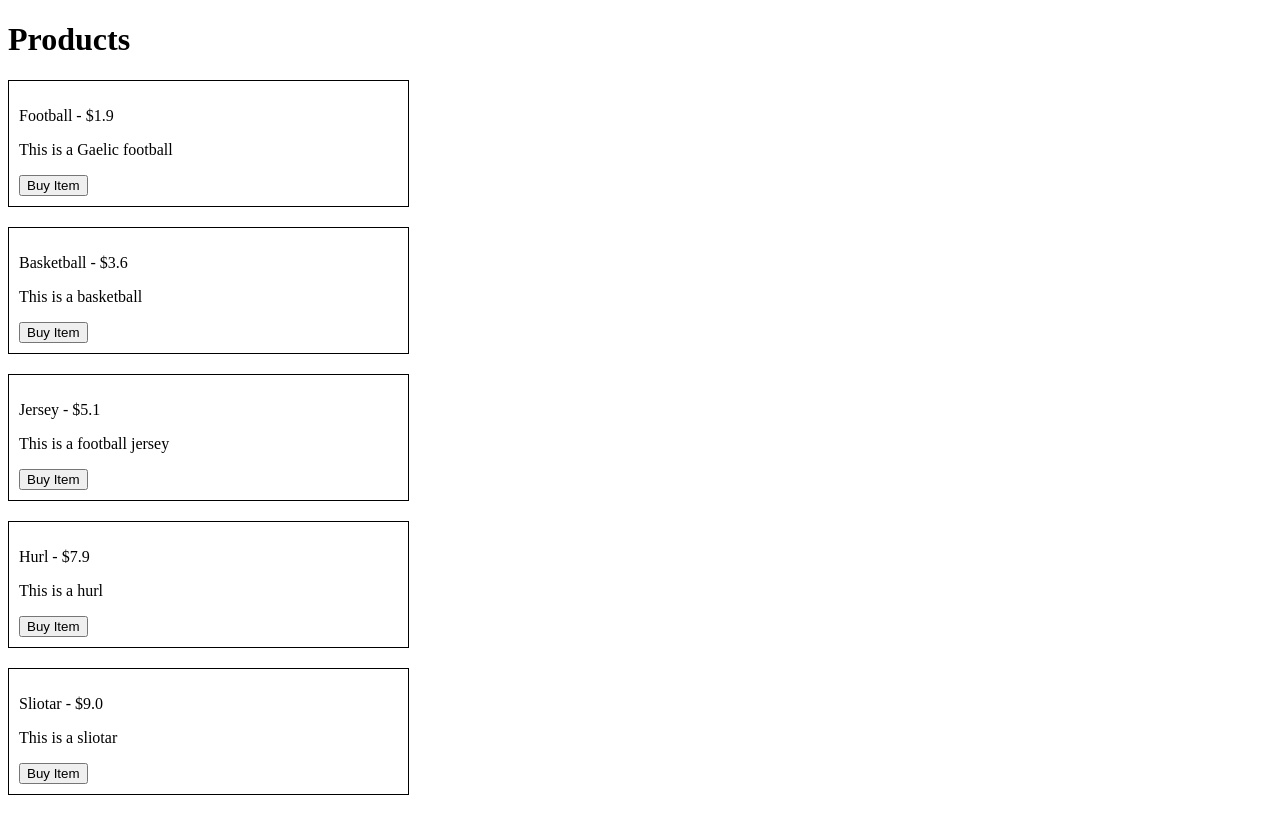
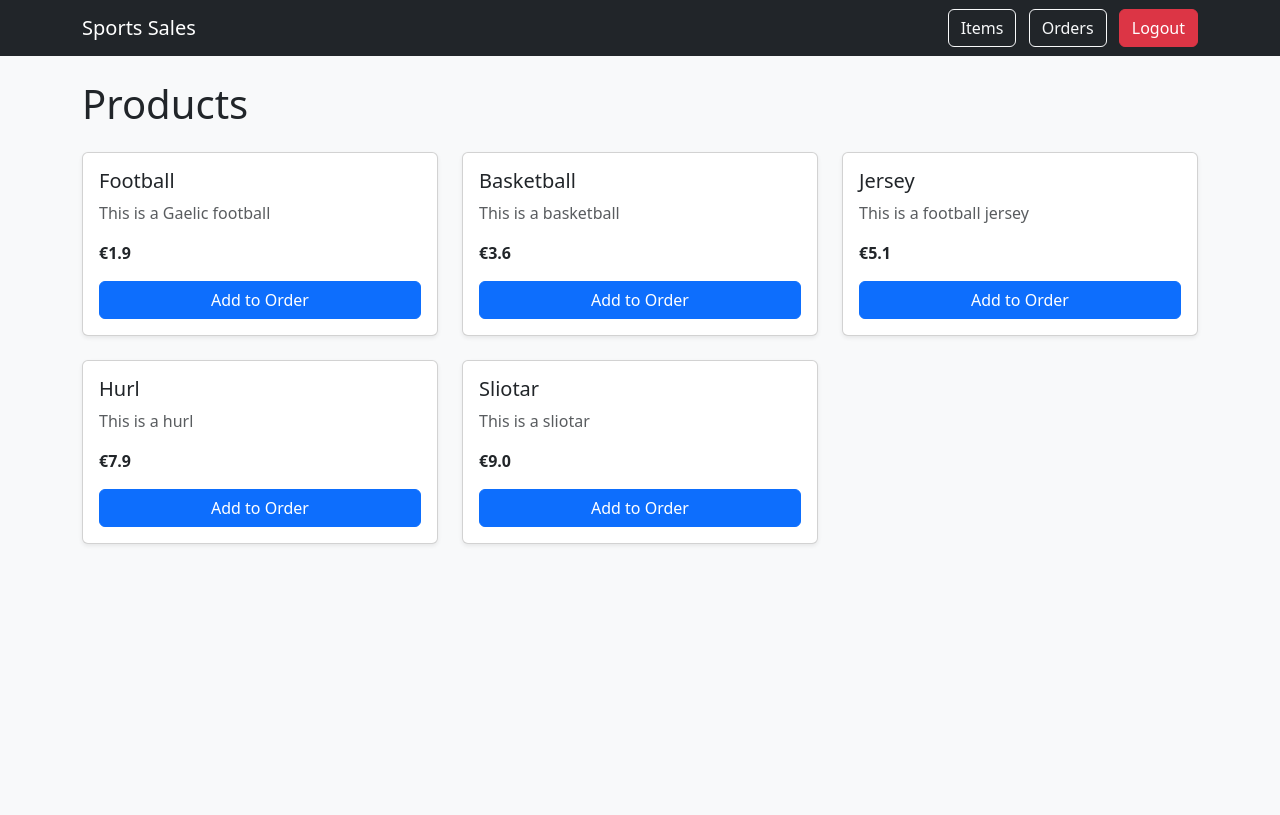
Before and after one commit to CianDonnelly21/WebFramework_SportsSales_Project, a Django app: page /item/ in a window 1280 px wide. After the commit the page ends 545 px from the top, so only its background shows below. Run offline with Django 5.2, Linux system fonts and the light colour scheme; data comes from the database, SQL or seed files in the repository; both versions use the stored data as it was after the commit.

Commit message:
Update in UI

```diff
--- a/SportsSales/SportsSales/urls.py
+++ b/SportsSales/SportsSales/urls.py
@@ -22,10 +22,11 @@ from SportsSalesApp import views
 urlpatterns = [
     path('', auth_views.LoginView.as_view(), name = 'home'),
     path('admin/', admin.site.urls),
-    path('order/', views.order),
+    path('order/', views.order, name = 'order'),
     path('orderItem/', views.OrderItem),
     path('item/', views.items),
     path('login/', auth_views.LoginView.as_view(redirect_authenticated_user = False), name = 'login'),
     path('logout/', auth_views.LogoutView.as_view(http_method_names=['get', 'post']), name='logout'),    path('all-orders/', views.all_orders, name = 'all_orders'),
-path('update-order/<int:order_id>/', views.update_order_status, name='update_order')
+    path('update-order/<int:order_id>/', views.update_order_status, name='update_order'),
+    path('checkout/', views.checkout, name='checkout'),
 ]
--- a/SportsSales/SportsSalesApp/admin.py
+++ b/SportsSales/SportsSalesApp/admin.py
@@ -6,3 +6,4 @@ admin.site.register(Order)
 admin.site.register(OrderItem)
 admin.site.register(Role)
 admin.site.register(Payment)
+admin.site.register(UserProfile)
--- a/SportsSales/SportsSalesApp/models.py
+++ b/SportsSales/SportsSalesApp/models.py
@@ -5,7 +5,7 @@ from django.contrib.auth.models import User
 # Order
 # ~~~~~~~~~~~~~~~~~~~~~~~~~~~~~~~~~~~~~~~~~~~~~~~~~~~~~~~~~~~~~~~~
 class Order(models.Model):
-    order_id = models.IntegerField(primary_key = True)
+    order_id = models.AutoField(primary_key = True)
     user = models.ForeignKey(User, on_delete = models.CASCADE)
     date = models.DateField()
     status = models.CharField(max_length = 30)
--- a/SportsSales/SportsSalesApp/templates/item.html
+++ b/SportsSales/SportsSalesApp/templates/item.html
@@ -2,23 +2,53 @@
 <html lang="en">
 <head>
     <meta charset="UTF-8">
-    <title> Sports Sales App </title>
+    <title>Sports Sales App</title>
+    <link href="https://cdn.jsdelivr.net/npm/bootstrap@5.3.0/dist/css/bootstrap.min.css" rel="stylesheet">
 </head>
-<body>
-    <h1> Products </h1>
 
-    {% for item in items %}
-    <div style = "margin-bottom:20px; padding:10px; width: 30%; border:1px solid;">
-        <p> {{item.name}} - ${{item.price}}</p>
-        <p> {{item.description}} </p>
+<body class="bg-light">
 
-        <form method="post" action="/order/">
-            {% csrf_token %}
-            <input type="hidden" name="item_id" value="{{ item.item_id }}">
-            <button type="submit">Buy Item</button>
-        </form>
+<nav class="navbar navbar-dark bg-dark mb-4">
+  <div class="container">
+    <a class="navbar-brand" href="/item/">Sports Sales</a>
 
+    <div>
+      <a href="/item/" class="btn btn-outline-light me-2">Items</a>
+      <a href="/order/" class="btn btn-outline-light me-2">Orders</a>
+
+      <form action="/logout/" method="post" style="display:inline;">
+        {% csrf_token %}
+        <button class="btn btn-danger">Logout</button>
+      </form>
     </div>
-    {% endfor %}
+  </div>
+</nav>
+
+<div class="container">
+
+    <h1 class="mb-4">Products</h1>
+
+    <div class="row">
+        {% for item in items %}
+        <div class="col-md-4">
+            <div class="card mb-4 shadow-sm">
+                <div class="card-body">
+                    <h5 class="card-title">{{ item.name }}</h5>
+                    <p class="text-muted">{{ item.description }}</p>
+                    <p><strong>€{{ item.price }}</strong></p>
+
+                    <form method="post" action="/order/">
+                        {% csrf_token %}
+                        <input type="hidden" name="item_id" value="{{ item.item_id }}">
+                        <button class="btn btn-primary w-100">Add to Order</button>
+                    </form>
+                </div>
+            </div>
+        </div>
+        {% endfor %}
+    </div>
+
+</div>
+
 </body>
 </html>
--- a/SportsSales/SportsSalesApp/tests.py
+++ b/SportsSales/SportsSalesApp/tests.py
@@ -1,4 +1,3 @@
-from Demos.win32ts_logoff_disconnected import username
 from django.test import TestCase
 from django.contrib.auth.models import User
 from .models import Item, Order, OrderItem
--- a/SportsSales/SportsSalesApp/views.py
+++ b/SportsSales/SportsSalesApp/views.py
@@ -13,25 +13,46 @@ def order(request):
     if request.method == "POST":
         item_id = request.POST.get('item_id')
 
-        user = User.objects.get(id=1)
+        user = request.user
 
-        new_order = Order.objects.last()
+        new_order = Order.objects.filter(user=request.user, status="Pending").first()
 
-        item = Item.objects.get(item_id=item_id)
-
-        existing = OrderItem.objects.filter(order=new_order, item=item).first()
-
-        if existing:
-            existing.quantity += 1
-            existing.save()
-        else:
-            OrderItem.objects.create(
-                order=new_order,
-                item=item,
-                quantity=1
+        if not new_order:
+            new_order = Order.objects.create(
+                user=request.user,
+                status="Pending",
+                date=datetime.date.today()
             )
 
-    orders = Order.objects.all()
+        if item_id:
+            item = Item.objects.get(pk = item_id)
+
+            existing = OrderItem.objects.filter(order = new_order, item = item).first()
+
+            if existing:
+                existing.quantity += 1
+                existing.save()
+            else:
+                OrderItem.objects.create(
+                    order = new_order,
+                    item = item,
+                    quantity = 1
+                )
+
+    profile = getattr(request.user, 'userprofile', None)
+
+    if not profile:
+        # create one automatically
+        profile = UserProfile.objects.create(user=request.user)
+
+    role = profile.role.name if profile.role else "Customer"
+    role = profile.role.name
+
+    if role in ["Admin", "Manager"]:
+        orders = Order.objects.all()
+    else:
+        orders = Order.objects.filter(user=request.user)
+
     return render(request, 'order.html', {'orders': orders})
 
 def home(request):
@@ -53,3 +74,17 @@ def update_order_status(request, order_id):
         return redirect('all_orders')
 
     return render(request, 'update_order.html', {'order': order})
+
+def checkout(request):
+    if request.method == "POST":
+        order_id = request.POST.get("order_id")
+
+        if not order_id:
+            return redirect("order")
+
+        order = Order.objects.get(order_id=order_id)
+
+        order.status = "Completed"
+        order.save()
+
+        return redirect("/order/")
```
Also changed, not shown: SportsSales/SportsSalesApp/templates/order.html (+53 -15 lines), SportsSales/SportsSalesApp/templates/registration/login.html (+31 -12 lines), Text Files/References.txt (+12 -0 lines), SportsSales/db.sqlite3.
